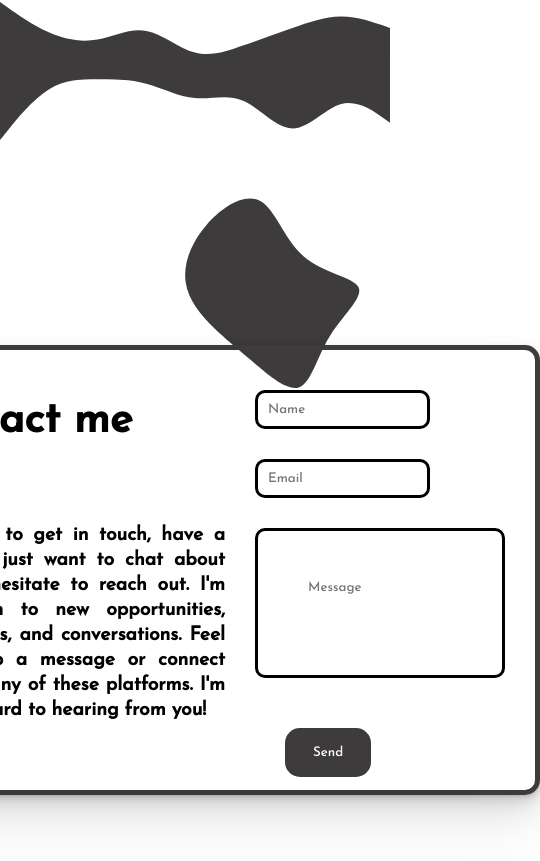
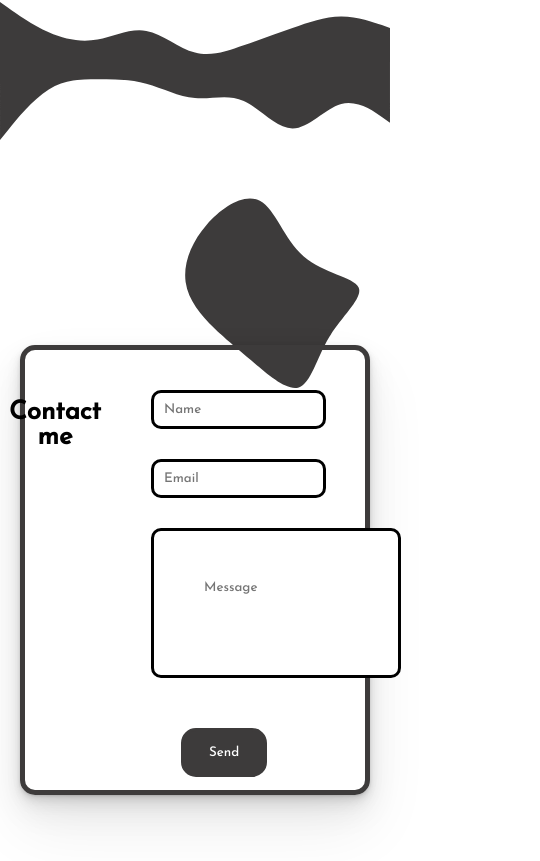
Before and after one commit to Mobinshahidi/portfolio, a React (Vite) app: page / in a window 390 px wide. Shown: the part 3223-4084 px from the top of the page, 540 px wide, since content can reach past the window. Built offline with nearby package versions, Linux system fonts and the light colour scheme.

Commit message:
page fourth responsive

```diff
--- a/src/components/elements/fourth-page/Fourth.module.css
+++ b/src/components/elements/fourth-page/Fourth.module.css
@@ -55,8 +55,8 @@
 }
 
 .text {
+    text-align: left;
     min-width: 400px;
-    text-align: left;
     max-width: 400px;
     color: black;
     font-weight: bold;
@@ -79,3 +79,14 @@
 .up:hover{
     box-shadow: rgba(0, 0, 0, 0.1) 0px 10px 50px;
 }
+@media screen and (max-width: 767px) {
+    .contact{
+        max-width: 350px;
+    }
+    .text{
+        display: none;
+    }
+    .title{
+        font-size: 1.6rem;
+    }
+  }
```
